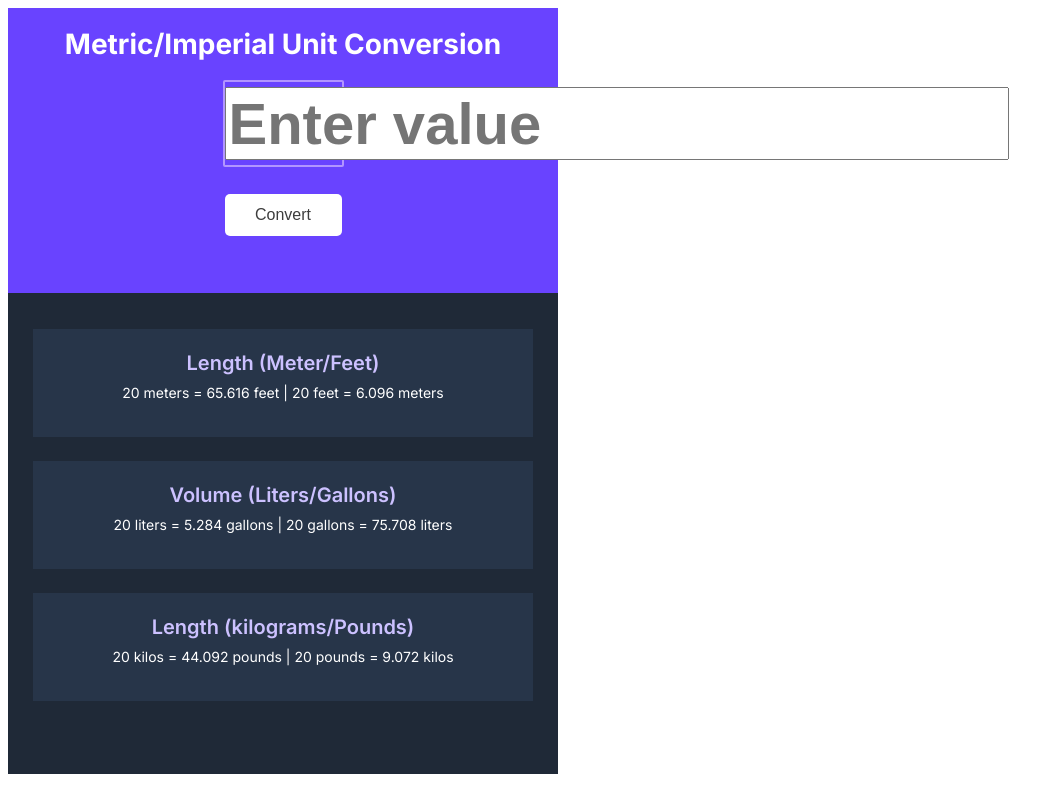
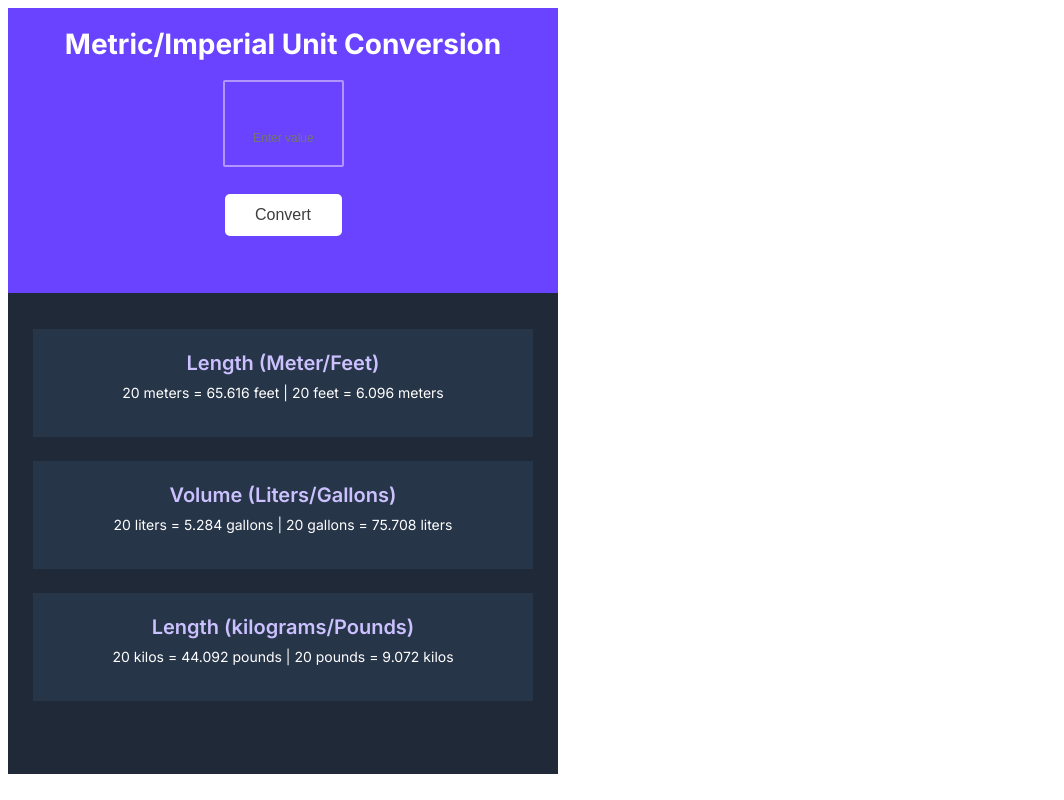
Before and after one commit to Enriquepk/Scrimba-Mini-Projects, a plain HTML site: page Unit-Converter/converter.html in a window 1280 px wide. Shown: the whole page, without its empty margins (0-1064 px from the left). Drawn offline with Linux system fonts and the light colour scheme.

Commit message:
styled the input

```diff
--- a/Unit-Converter/converter.css
+++ b/Unit-Converter/converter.css
@@ -30,12 +30,20 @@ body {
 }
 
 #number {
+    background-color: #6943FF;
+    border: none;
+    width: 100px;
+    text-align: center;
     font-size: 58px;
-    display: flex;
-    justify-content: center;
-    align-items: center;
-    margin: 5px 0 0;
-    font-weight: bold;
+    color: #FFFFFF;
+    display: block;
+    margin: 5px auto;
+}
+
+#number::placeholder {
+    font-size: 12px;
+    padding-left: 20px;
+    padding-right: 20px;
 }
 
 #convert-btn {
```
